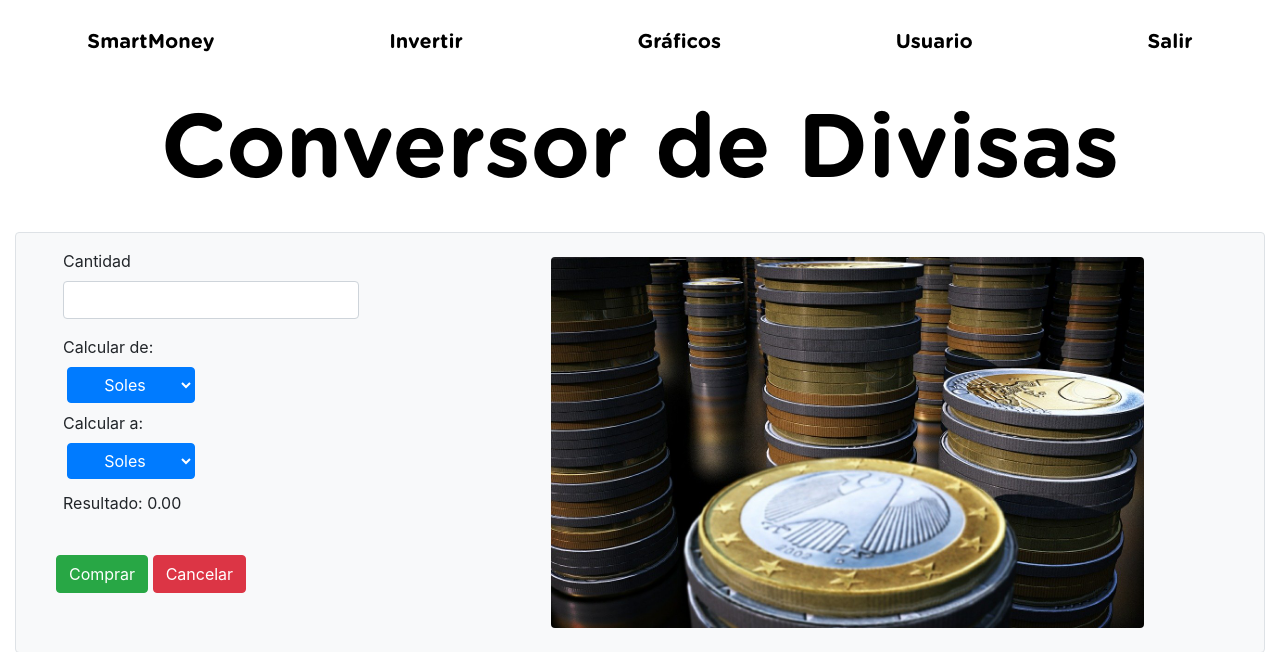
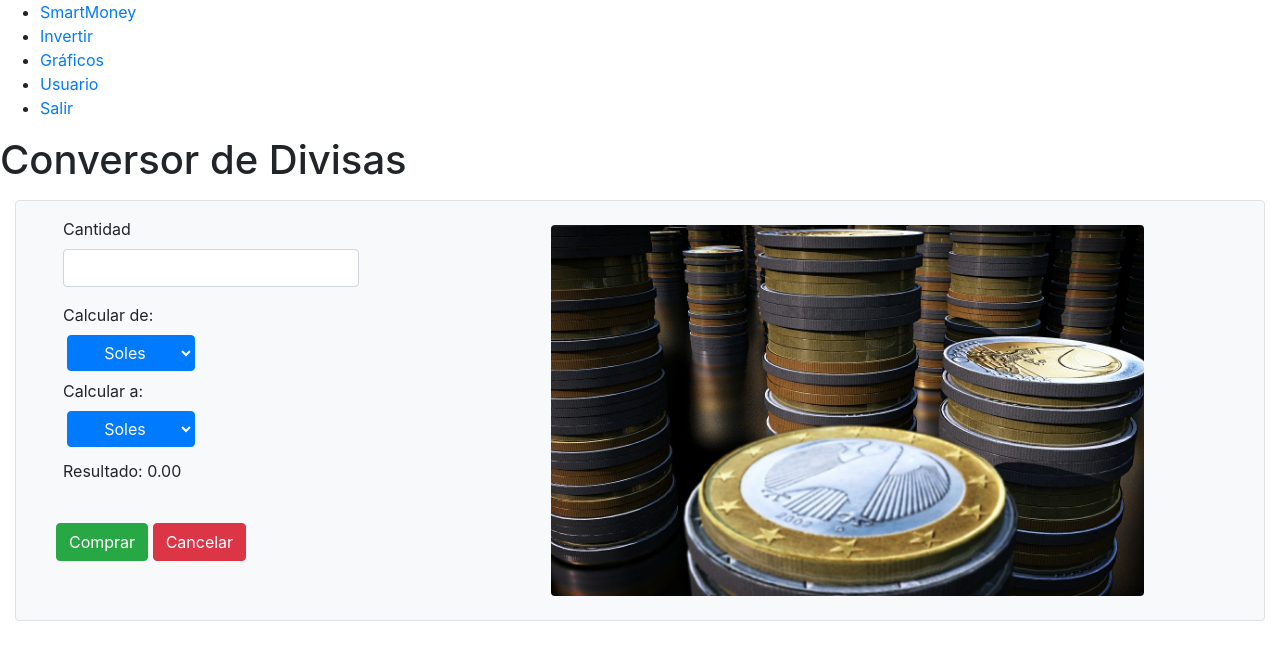
Before and after one commit to work-teams/gestion-configuracion-software, a PHP site: page /divisas.php in a window 1280 px wide. Shown: the top 652 px of the page. Run offline with PHP 8.4, Linux system fonts and the light colour scheme; the visitor is signed in with stand-in values (Sample User, id 1); some web fonts are replaced.

Commit message:
Cambios css

```diff
--- a/02 Desarrollo/SMPO/Desarrollo/SMPO-WEB/css/estilosComunes.css
+++ b/02 Desarrollo/SMPO/Desarrollo/SMPO-WEB/css/estilosComunes.css
@@ -1,264 +1,102 @@
-@import url("https://fonts.googleapis.com/css2?family=Montserrat:ital,wght@0,100;0,200;0,300;0,400;0,500;0,600;0,700;0,800;0,900;1,100;1,200;1,300;1,400;1,500;1,600;1,700;1,800;1,900&display=swap");
-@import url("http://fonts.cdnfonts.com/css/coco-gothic");
-
-@font-face {
-  font-family: Gotham-Rounded;
-  src: url(../fonts/Gotham-Rounded-Bold.otf);
-  font-weight: bold;
-}
-
-.fondo {
+.fondo{
     background-image: url(../img/image.jpg);
     background-repeat: no-repeat;
     background-size: cover;
-  width: auto;
+    width:auto;
     height: 100%;
-}
-/* Nuevo navbar */
-.barra {
-  display: flex;
-  flex-direction: row;
-  justify-content: space-between;
-  align-items: flex-start;
-  padding: 0px;
-  background: #ffffff;
-
-}
-
-.barra a {
-  text-decoration: none;
-  color: black;
-  font-family: Gotham-Rounded;
-  font-size: 24px;
-  margin: 10px;
-}
-.subtitulo{
-  display: flex;
-  justify-content: left;
-  font-family: Gotham-Rounded;
-  font-size: 36px;
-  margin: 20px;
-}
-.user-name{
-  display: flex;
-  justify-content: center;
-  font-family: Gotham-Rounded;
-  font-size: 110px;
-  margin: 20px;
-}
-
-.user-btn{
-  display: flex;
-  flex-direction: row;
-  justify-content: space-evenly;
-}
-
-.user-box{
-  box-shadow: 0px 4px 4px #1d171775;
-  border-radius: 20px;
-  padding: 10px;
-}
-
-.user-box a{
-  display: flex;
-  flex-direction: column;
-  justify-content: center;
-
-  text-align: center;
-  text-decoration: none;
-  color: black;
-
-  font-family: Gotham-Rounded;
-  font-size: 36px;
-
-  margin-left: 80px;
-  margin-right: 80px;
 }
 
 /*Requiere modificardatos.php*/
-.imgmodificar {
+.imgmodificar{
     width: 90%;
     height: 100%;
 }
 
 /*Requiere contacto.php*/
-.invertir {
+.invertir{
     border: 0.5px solid black;
 }
-.informacionc {
-  font-family: "Alata", sans-serif;
+.informacionc{
+    font-family: 'Alata', sans-serif;
 }
-.btnw {
+.btnw{
     width: 65%;
     height: 75%;
 }
-.infot {
-  font-size: 20px;
+.infot{
+    font-size:20px;
 }
 
 /*Requiere principal.php*/
-.titulop {
-  font-family: "Alata", sans-serif;
+.titulop{
+    font-family: 'Alata', sans-serif;
 }
 
+/*Requiere historial.php*/
+.imgmodificar2{
+    width: 90%;
+    height: 45%;
+}
+.tabla{
+    overflow:scroll;
+    height:480px;
+}
 
 /*Requiere usuario.php*/
-.imgv {
+.imgv{
     margin: 5px;
     padding: 2px;
     border: 0.5px solid white;
 }
 
-.box-con {
-  flex-direction: column;
-  justify-content: center;
-  align-items: center;
-  padding: 10px;
-
-  position: static;
-  width: 633px;
-  height: 594px;
-  left: 61.5px;
-  top: 66px;
-
-  background: #ffffff;
-  box-shadow: 0px 4px 4px rgba(0, 0, 0, 0.25);
-  border-radius: 20px;
-  flex: none;
-  order: 0;
-  flex-grow: 0;
-  margin: 0px 10px;
-}
-
-.con {
+.con{
     position: relative;
     display: inline-block;
     text-align: center;
 }
-.botonEnlace {
+.botonEnlace{
     position: absolute;
     bottom: 5%;
     left: 27%;
     transform: translate(-50%, -50%);
     background-color: #01541c;
     color: white;
-  font-family: "Alata", sans-serif;
+    font-family: 'Alata', sans-serif;
     border: 0.5px solid black;
 }
-.botonEnlace:hover {
+.botonEnlace:hover{
     color: white;
     background-color: #14a342;
 }
 
 /*Requiere registro.php*/
-.fondoRegistro {
+.fondoRegistro{
     background-image: url("../img/fondoRegist2.jpg");
     background-repeat: no-repeat;
     background-size: cover;
-  width: auto;
+    width:auto;
     height: 100%;
 }
-.encabezado {
+.encabezado{
     font-size: 30px;
     font-weight: bold;
 }
-.titulot {
-  font-family: "Russo One", sans-serif;
+.titulot{
+    font-family: 'Russo One', sans-serif;
 }
 
 /*Requiere invertir.php*/
-.botonEnlace2 {
+.botonEnlace2{
     position: absolute;
     bottom: 5%;
     left: 29%;
     transform: translate(-50%, -50%);
     background-color: #01541c;
     color: white;
-  font-family: "Alata", sans-serif;
+    font-family: 'Alata', sans-serif;
     border: 0.5px solid black;
 }
-.botonEnlace2:hover {
+.botonEnlace2:hover{
     color: white;
     background-color: #14a342;
 }
-
-/*Grafico*/
-.navbarzzz ul{
-  list-style-type: none;
-  padding: 0px;
-  margin: 0px;
-  height: 84px;
-  display: flex;
-  align-items: center;
-  justify-content: space-around;
-}
-
-.navbarzzz li a{
-  font-family: Gotham-Rounded;
-  font-style: normal;
-  font-weight: bold;
-  font-size: 20px;
-  line-height: 18px;
-  color: black;
-  display: block;
-  text-decoration: none;
-  background-color: white;
-}
-
-.title{
-  width: auto;
-  height: 132px;
-  font-family: Gotham-Rounded;
-  font-style: normal;
-  font-weight: bold;
-  font-size: 90px;
-  line-height: 132px;
-  text-align: center;
-  color: #000000;
-  margin:0px
-}
-
-.graphicbox{
-  display: flex;
-  flex-direction: column;
-  justify-content: center;
-  align-items: center;
-  padding: 20px 0px;
-}
-
-.gbox{
-  width: 70%;
-  height: 800px;
-  display: flex;
-  flex-direction: column;
-  align-items: center;
-  justify-content: center;
-  text-align: center;
-}
-
-.title_graph{
-  position: static;
-  width: 100%;
-  height: 75px;
-  background: #007AFF;
-  border: 4px solid #000000;
-  font-family: Gotham-Rounded;
-  font-style: normal;
-  font-weight: bold;
-  font-size: 40px;
-  line-height: 50px;
-  display: flex;
-  align-items: center;
-  justify-content: center;
-  text-align: center;
-  margin: 0px;
-  color: #FFFFFF;
-}
-
-#grafica{
-  border: solid black;
-  border-width: 0px 4px 4px 4px;
-  width: 100%;
-  height: 100%;
-  margin: 0px;
-}
```
Lines whose indentation alone changed are shown as unchanged.
